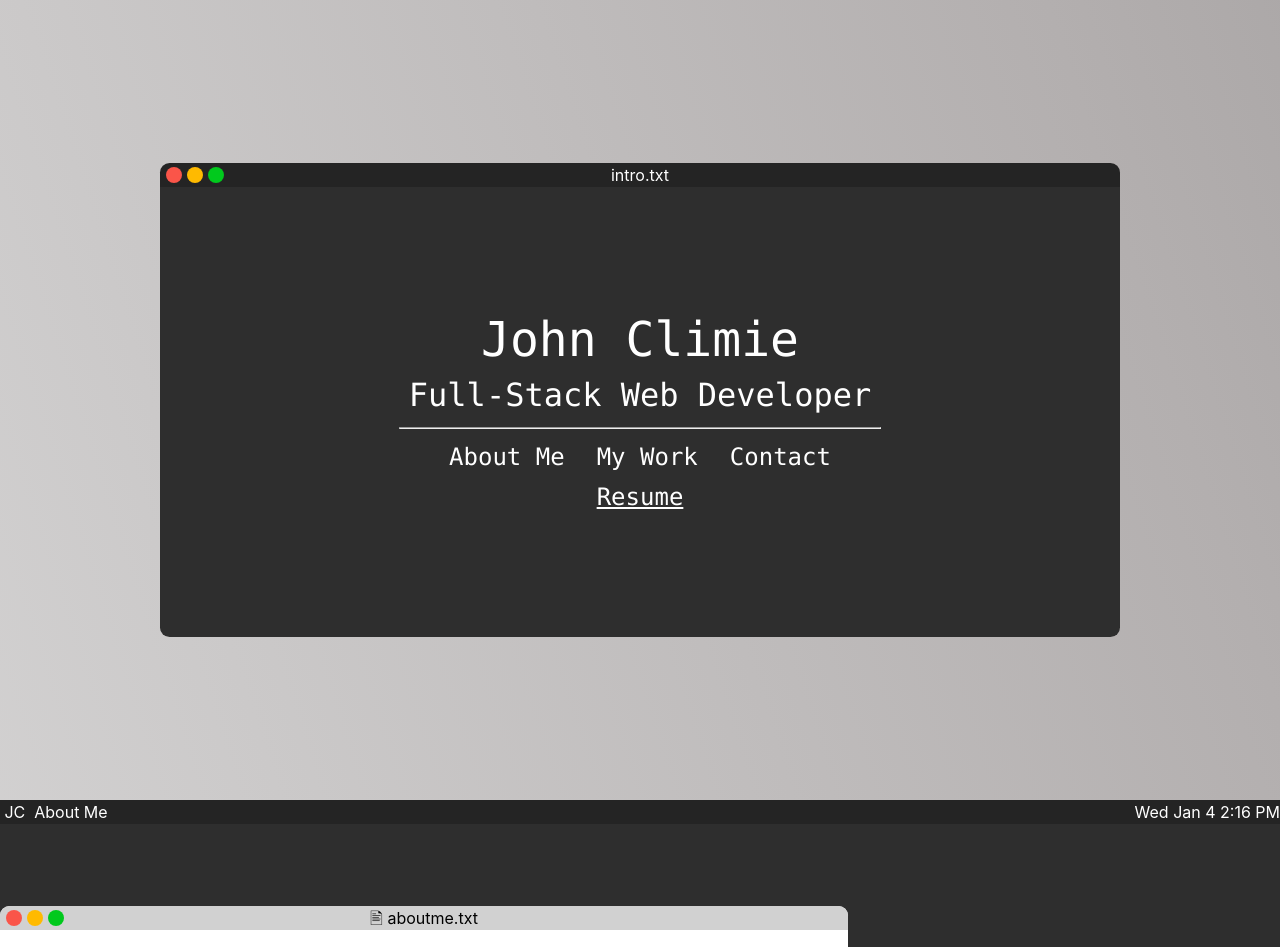
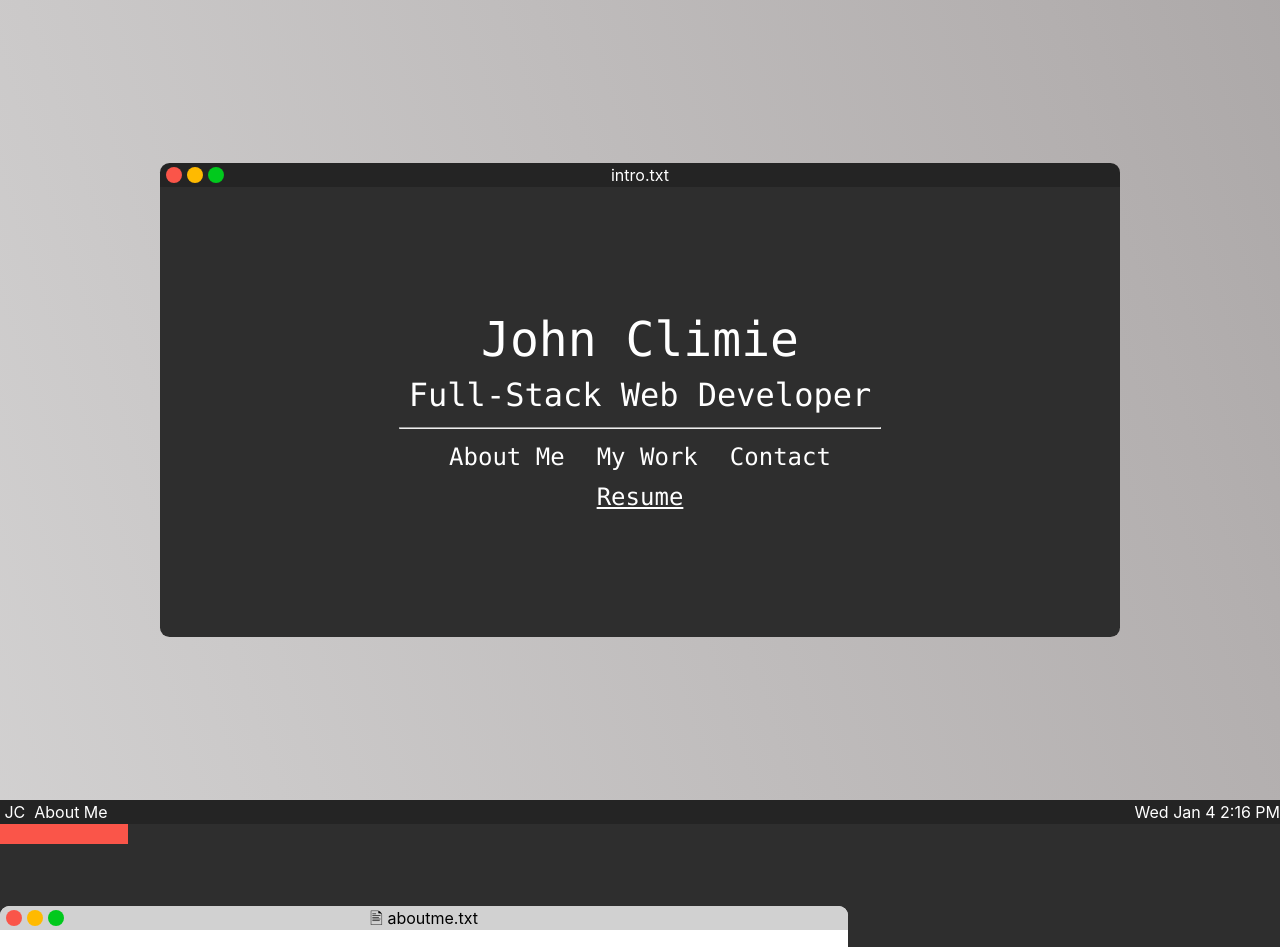
Before and after one commit to johnclimie/portfolio-2023, a Next.js app: page / in a window 1280 px wide. Shown: the top 947 px of the page. Built offline with nearby package versions, Linux system fonts and the light colour scheme; a web font is replaced by a local one.

Commit message:
Troubleshooting skill list

```diff
--- a/pages/index.js
+++ b/pages/index.js
@@ -112,8 +112,7 @@ export default function Home() {
                   </div>
                 </div>
 
-                <div className={styles.skillsList}>
-
+                <div className={styles.skillsLists}>
                 </div>
             </div>
           </div>
--- a/styles/Home.module.css
+++ b/styles/Home.module.css
@@ -218,3 +218,9 @@
   border-radius: .6rem;
   background-color: #FFFFFF;
 }
+
+.skillsLists {
+  width: 100%;
+  height: 20px;
+  background-color: #fa5549;
+}
```
